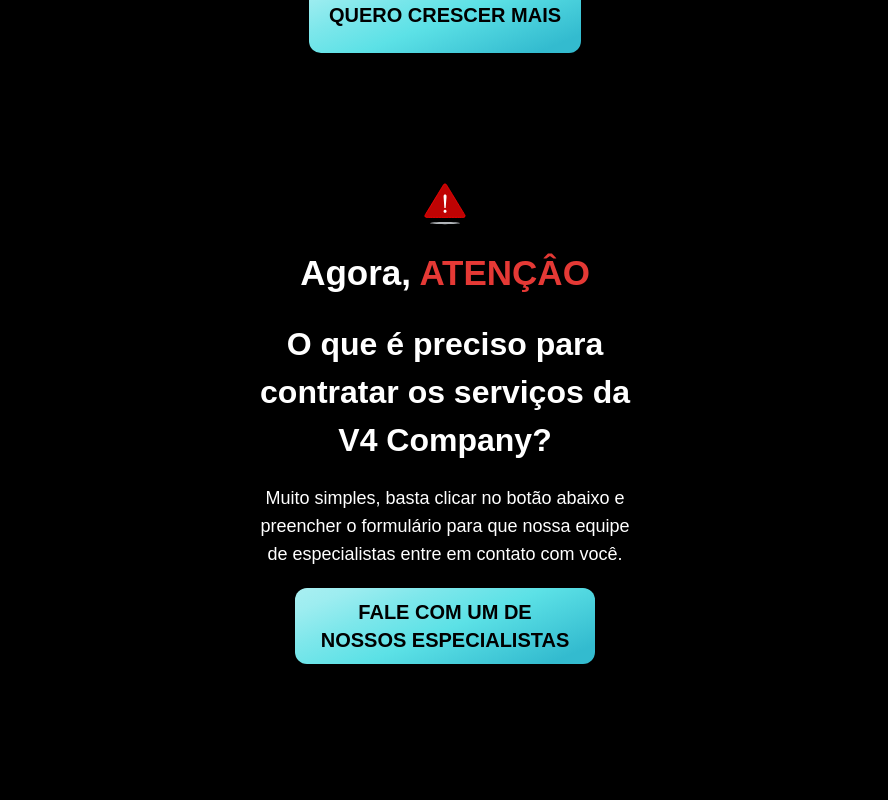
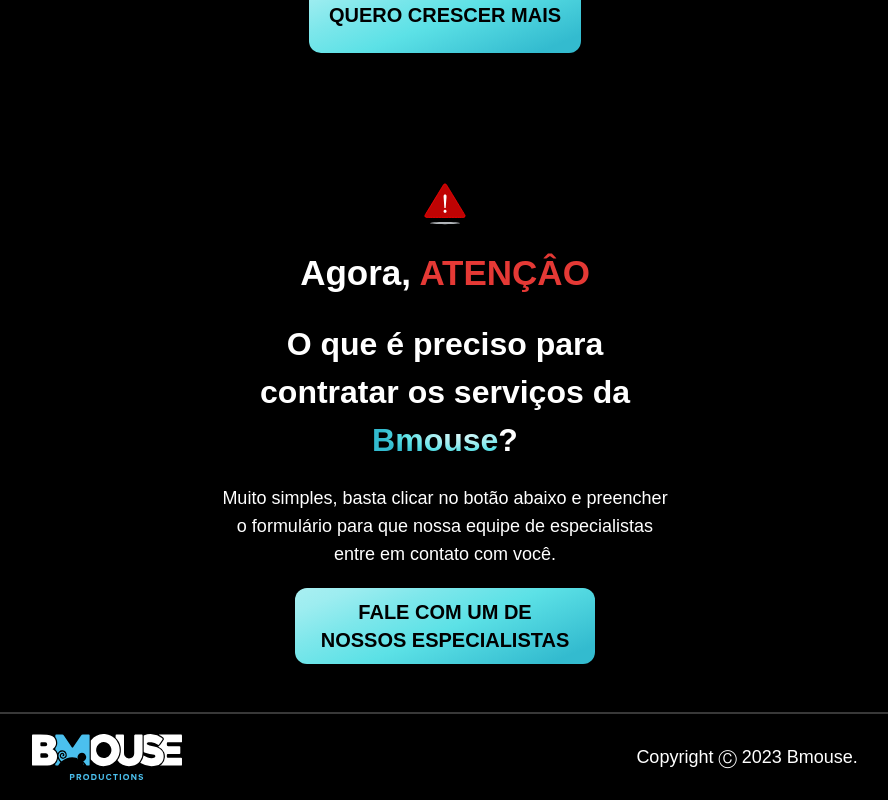
Before and after one commit to bmouseProductions/lp-bmouse-estrelado, a React (Vite) app: page / in a window 1280 px wide. Shown: the part 5714-6514 px from the top of the page, without its empty margins (195-1083 px from the left). Before the commit the page ends 6426 px from the top, so only its background shows below. Built offline with nearby package versions, Linux system fonts and the light colour scheme.

Commit message:
finished

```diff
--- a/src/App.tsx
+++ b/src/App.tsx
@@ -10,6 +10,7 @@
 import Clientes from './sections/Clientes.tsx';
 import Depoimentos from './sections/Depoimentos.tsx';
 import Possivel from './sections/Possivel.tsx';
+import Footer from './components/Footer/Footer.tsx';
 
 function App() {
 
@@ -35,6 +36,7 @@
         <Depoimentos />
         <Clientes />
         <Attention />
+        <Footer />
       </div>
     </>
   );
--- a/src/components/Footer/Footer.tsx
+++ b/src/components/Footer/Footer.tsx
@@ -1,11 +1,11 @@
-
+import logo from '../../assets/whitelogo-bmouse-5ef2c2f7.svg'
 export default function Footer(){
     return(
-        <footer className="container px-5 md:px-0 py-20 mx-auto flex flex-col items-center gap-5 text-lg text-white">
-            <div className="flex flex-col gap-5 md:gap-0 md:flex-row justify-around">
-                <img src="" alt="" />
+        <footer className="border-t-2 border-[#ffffff38] px-5 md:px-0 py-5 mx-auto flex flex-col items-center gap-5 text-lg text-white">
+            <div className="w-full flex flex-col gap-5 md:gap-0 md:flex-row justify-around">
+                <img className='w-[150px] ' src={logo} alt="" />
 
-                <span>Copyright Ⓒ 2023 Bmouse.</span>
+                <span className='flex items-center'>Copyright Ⓒ 2023 Bmouse.</span>
             </div>
 
         </footer>
--- a/src/sections/Attention.tsx
+++ b/src/sections/Attention.tsx
@@ -14,12 +14,12 @@
                 className='w-[50px] '
             />
 
-            <div className='lg:w-1/3 flex flex-col items-center gap-5'>
+            <div className='lg:w-[450px] flex flex-col items-center gap-5'>
                 <h1 className='text-[35px] text-center font-bold '>
                     Agora, <span className='text-red-600'>ATENÇÂO</span>
                 </h1>
                 <h1 className='text-[32px] text-center font-bold '>
-                    O que é preciso para contratar os serviços da V4 Company?
+                    O que é preciso para contratar os serviços da <span className='text-gradient'>Bmouse</span>?
                 </h1>
                 <p className='text-center text-lg'>
                     Muito simples, basta clicar no botão abaixo e preencher o formulário para que nossa equipe de especialistas entre em contato com você.
```
Also changed, not shown: 1 other file (tests, documents, lock files or other folders).
